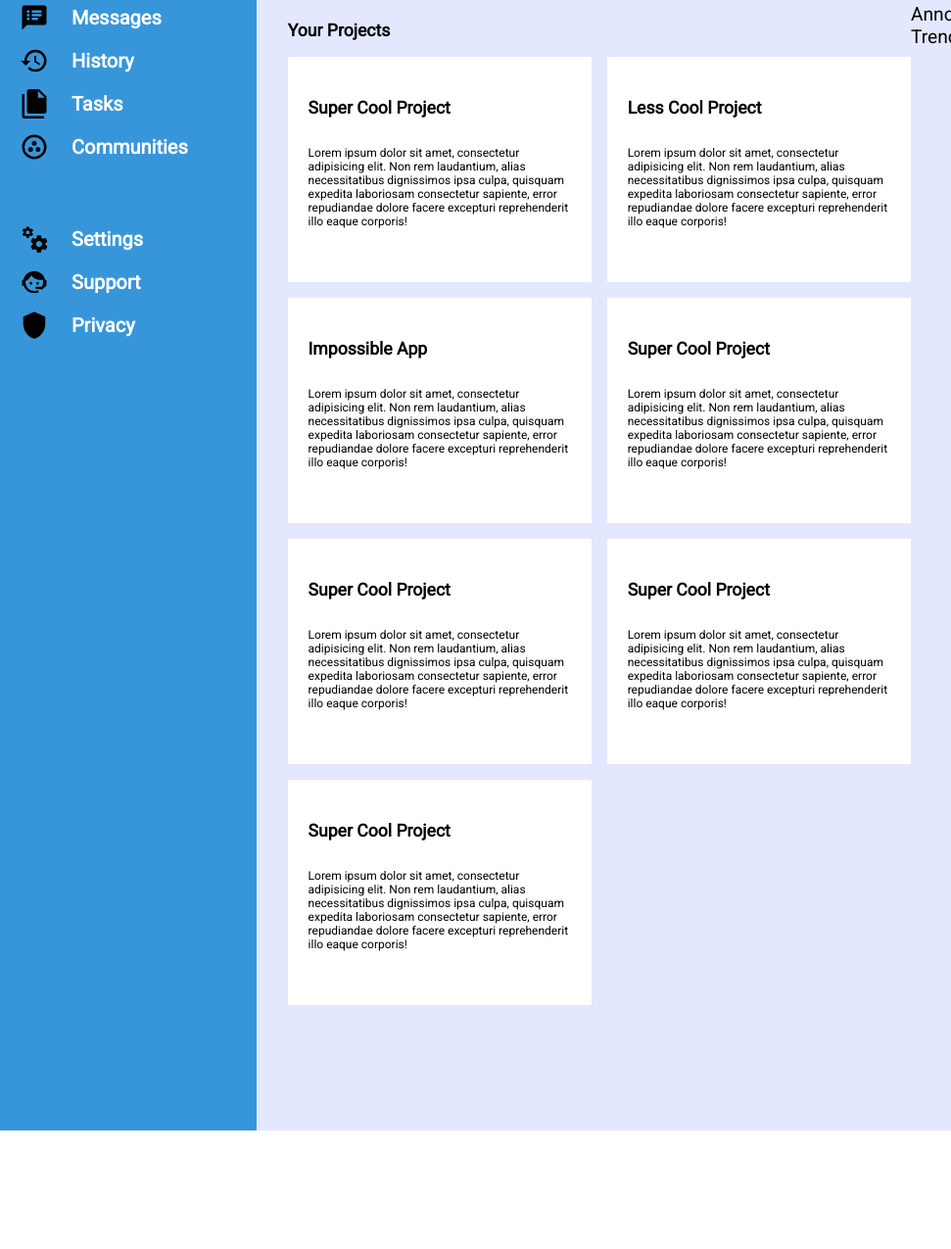
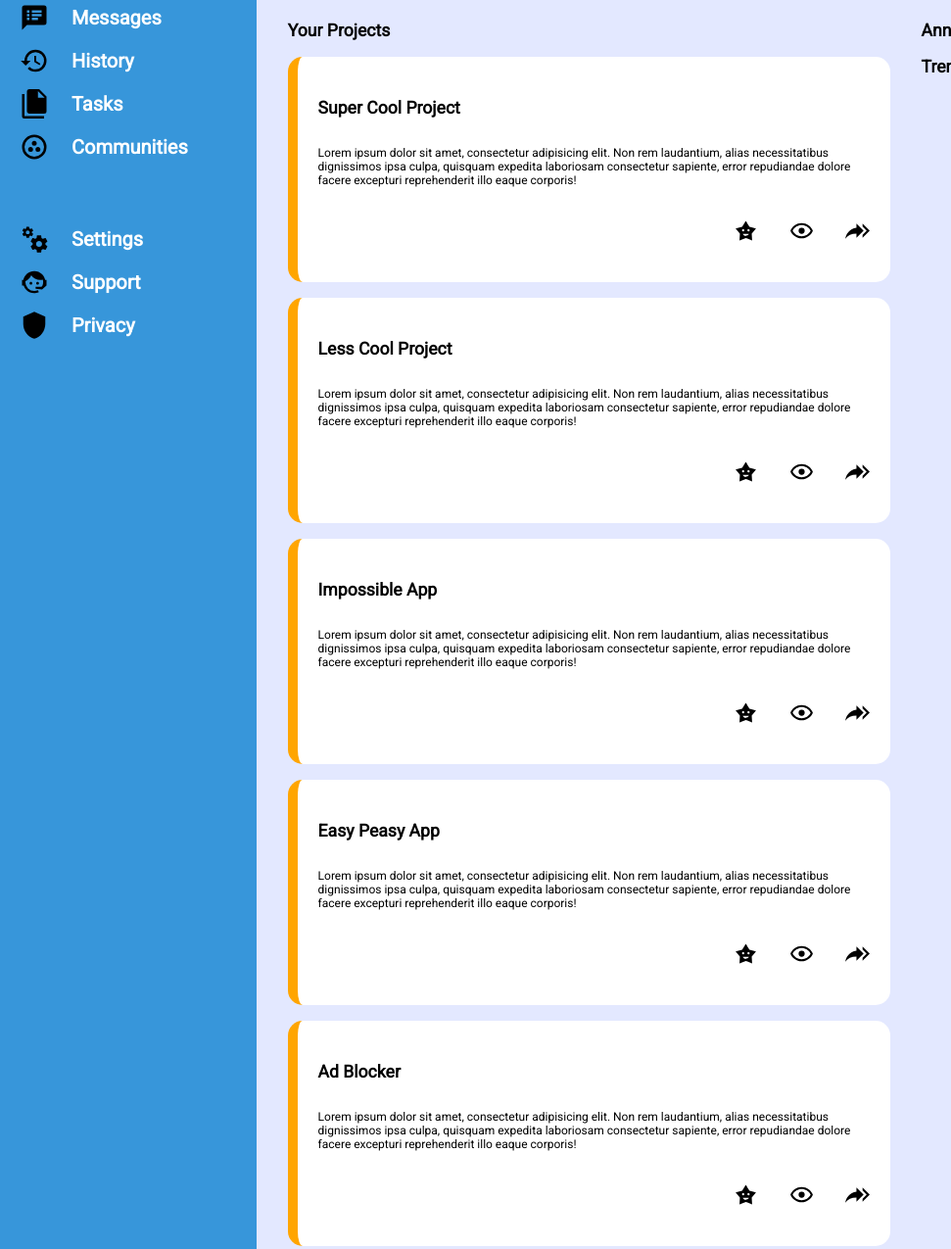
Before and after one commit to warlockobo/admindashboard, a plain HTML site: page index.html in a window 1280 px wide. Shown: the part 181-1456 px from the top of the page at 98% size, without its empty margins (0-971 px from the left). Before the commit the page ends 1335 px from the top, so only its background shows below. Drawn offline with Linux system fonts and the light colour scheme.

Commit message:
cards finished

```diff
--- a/index.html
+++ b/index.html
@@ -89,42 +89,68 @@
                         <div class="card">
                             <p class="title">Super Cool Project</p>
                             <p class="fillertext">Lorem ipsum dolor sit amet, consectetur adipisicing elit. Non rem laudantium, alias necessitatibus dignissimos ipsa culpa, quisquam expedita laboriosam consectetur sapiente, error repudiandae dolore facere excepturi reprehenderit illo eaque corporis!</p>
+                            <div class="cardimages">
+                                <img src="icons/star-face.svg" class="cardstar" />
+                                <img src="icons/eye-outline.svg" class="cardeye" />
+                                <img src="icons/share-all.svg" class="cardshare" />
+                            </div>
                         </div>
                         <div class="card">
                             <p class="title">Less Cool Project</p>
                             <p class="fillertext">Lorem ipsum dolor sit amet, consectetur adipisicing elit. Non rem laudantium, alias necessitatibus dignissimos ipsa culpa, quisquam expedita laboriosam consectetur sapiente, error repudiandae dolore facere excepturi reprehenderit illo eaque corporis!</p>
+                            <div class="cardimages">
+                                <img src="icons/star-face.svg" class="cardstar" />
+                                <img src="icons/eye-outline.svg" class="cardeye" />
+                                <img src="icons/share-all.svg" class="cardshare" />
+                            </div>
                         </div>
                         <div class="card">
                             <p class="title">Impossible App</p>
                             <p class="fillertext">Lorem ipsum dolor sit amet, consectetur adipisicing elit. Non rem laudantium, alias necessitatibus dignissimos ipsa culpa, quisquam expedita laboriosam consectetur sapiente, error repudiandae dolore facere excepturi reprehenderit illo eaque corporis!</p>
+                            <div class="cardimages">
+                                <img src="icons/star-face.svg" class="cardstar" />
+                                <img src="icons/eye-outline.svg" class="cardeye" />
+                                <img src="icons/share-all.svg" class="cardshare" />
+                            </div>
                         </div>
                         <div class="card">
-                            <p class="title">Super Cool Project</p>
+                            <p class="title">Easy Peasy App</p>
                             <p class="fillertext">Lorem ipsum dolor sit amet, consectetur adipisicing elit. Non rem laudantium, alias necessitatibus dignissimos ipsa culpa, quisquam expedita laboriosam consectetur sapiente, error repudiandae dolore facere excepturi reprehenderit illo eaque corporis!</p>
+                            <div class="cardimages">
+                                <img src="icons/star-face.svg" class="cardstar" />
+                                <img src="icons/eye-outline.svg" class="cardeye" />
+                                <img src="icons/share-all.svg" class="cardshare" />
+                            </div>
                         </div>
                         <div class="card">
-                            <p class="title">Super Cool Project</p>
+                            <p class="title">Ad Blocker</p>
                             <p class="fillertext">Lorem ipsum dolor sit amet, consectetur adipisicing elit. Non rem laudantium, alias necessitatibus dignissimos ipsa culpa, quisquam expedita laboriosam consectetur sapiente, error repudiandae dolore facere excepturi reprehenderit illo eaque corporis!</p>
+                            <div class="cardimages">
+                                <img src="icons/star-face.svg" class="cardstar" />
+                                <img src="icons/eye-outline.svg" class="cardeye" />
+                                <img src="icons/share-all.svg" class="cardshare" />
+                            </div>
                         </div>
                         <div class="card">
-                            <p class="title">Super Cool Project</p>
+                            <p class="title">Money Maker</p>
                             <p class="fillertext">Lorem ipsum dolor sit amet, consectetur adipisicing elit. Non rem laudantium, alias necessitatibus dignissimos ipsa culpa, quisquam expedita laboriosam consectetur sapiente, error repudiandae dolore facere excepturi reprehenderit illo eaque corporis!</p>
-                        </div>
-                        <div class="card">
-                            <p class="title">Super Cool Project</p>
-                            <p class="fillertext">Lorem ipsum dolor sit amet, consectetur adipisicing elit. Non rem laudantium, alias necessitatibus dignissimos ipsa culpa, quisquam expedita laboriosam consectetur sapiente, error repudiandae dolore facere excepturi reprehenderit illo eaque corporis!</p>
+                            <div class="cardimages">
+                                <img src="icons/star-face.svg" class="cardstar" />
+                                <img src="icons/eye-outline.svg" class="cardeye" />
+                                <img src="icons/share-all.svg" class="cardshare" />
+                            </div>
                         </div>
                     </div>
                 </div>
                 <div class="announcetrending">
                     <div>
-                        Announcements
+                        <p class="title">Announcements</p>
                         <div class="announcements">
 
                         </div>
                     </div>
                     <div>
-                        Trending
+                        <p class="title">Trending</p>
                         <div class="trending">
 
                         </div>
--- a/styles.css
+++ b/styles.css
@@ -6,9 +6,10 @@
 }
 
 html, body {
-
-  margin: 0;   /* Remove default margins */
-  padding: 0;  /* Remove default padding */
+    height: 100vh;
+    width: 100vw;
+    margin: 0;
+    padding: 0;
 }
 
 body{
@@ -23,7 +24,7 @@ body{
 .container{
     display: grid;
     grid-template-columns: 1fr 7fr;
-
+    height: 100vh;
 }
 
 nav {
@@ -31,7 +32,6 @@ nav {
     flex-direction: column;
     background-color: rgb(55, 150, 218);
     color: white;
-
     font-weight: bold;
     font-size: 20px;
     padding-right: 70px;
@@ -161,8 +161,8 @@ main {
     display: grid;
     grid-template-columns: 2fr 1fr;
     padding: 1.5rem 2rem 8rem 2rem;
-    font-size: 1.2rem;
-    font-style: bold;
+    font-size: 1.1rem;
+    gap: 2rem;
 
 }
 
@@ -178,14 +178,28 @@ main {
 
 .projectcontainer{
     display: grid;
-    grid: minmax(230px, 1fr) / repeat(auto-fit, minmax(300px, 1fr));
+    grid: minmax(230px, 1fr) 1fr / repeat(auto-fit, minmax(300px, 1fr));
     grid-auto-rows: 1fr;
     gap: 1rem;
-    font-weight:
+
 }
 .card {
   padding: 1.5rem 1.3rem 1.3rem 1.3rem;
   background-color: white;
   display: grid;
   grid-template-rows: min-content;
+  border-left: 10px solid orange;
+  border-radius: 15px;
 }
+
+.card img {
+    height: 25px;
+    width: 25px;
+}
+
+.cardimages {
+    display: flex;
+    flex-direction: row;
+    justify-content: end;
+    gap: 2rem;
+}
```
